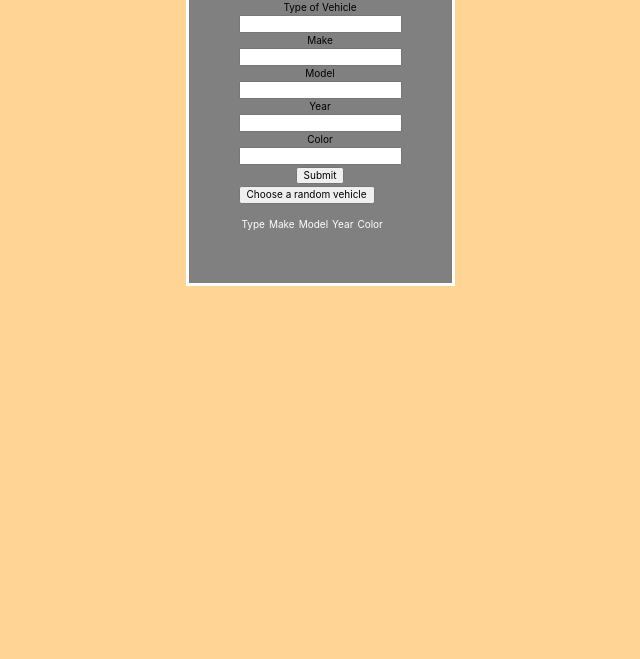
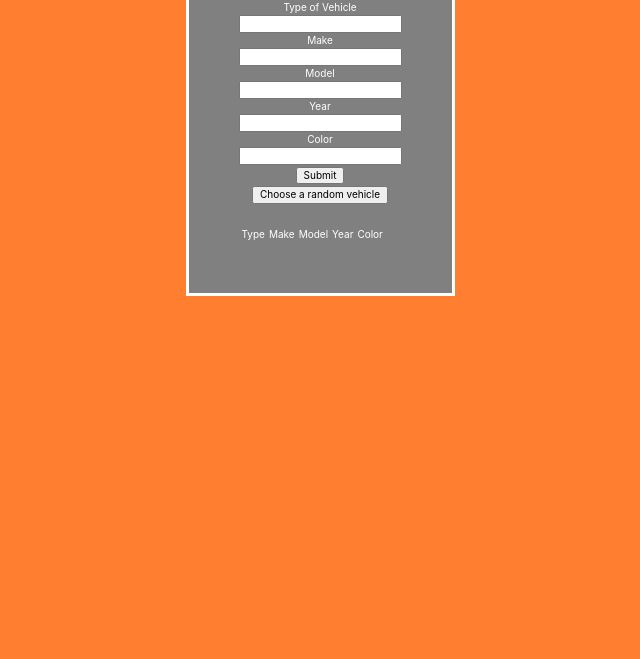
Before and after one commit to skdonnet/digital-garage1, a website with bundled scripts: page index.html in a window 1280 px wide. Shown: the part 141-800 px from the top of the page, without its empty margins (320-960 px from the left). Built offline with nearby package versions, Linux system fonts and the light colour scheme.

Commit message:
css centering and coloring text white

```diff
--- a/style.css
+++ b/style.css
@@ -1,6 +1,6 @@
 body {
   align-items: center;
-  background-color: #ffd495;
+  background-color: #ff7e30;
   display: flex;
   flex-direction: column;
   font-family: -apple-system, BlinkMacSystemFont, 'Segoe UI', Roboto, Oxygen,
@@ -29,10 +29,16 @@ div {
   padding-top: 2px;
 }
 
+.center {
+  display: flex;
+  justify-content: center;
+}
+
 .entire {
   background-color: grey;
   border: solid;
   border-color: white;
+  color: white;
   padding: 50px;
 }
 
```
